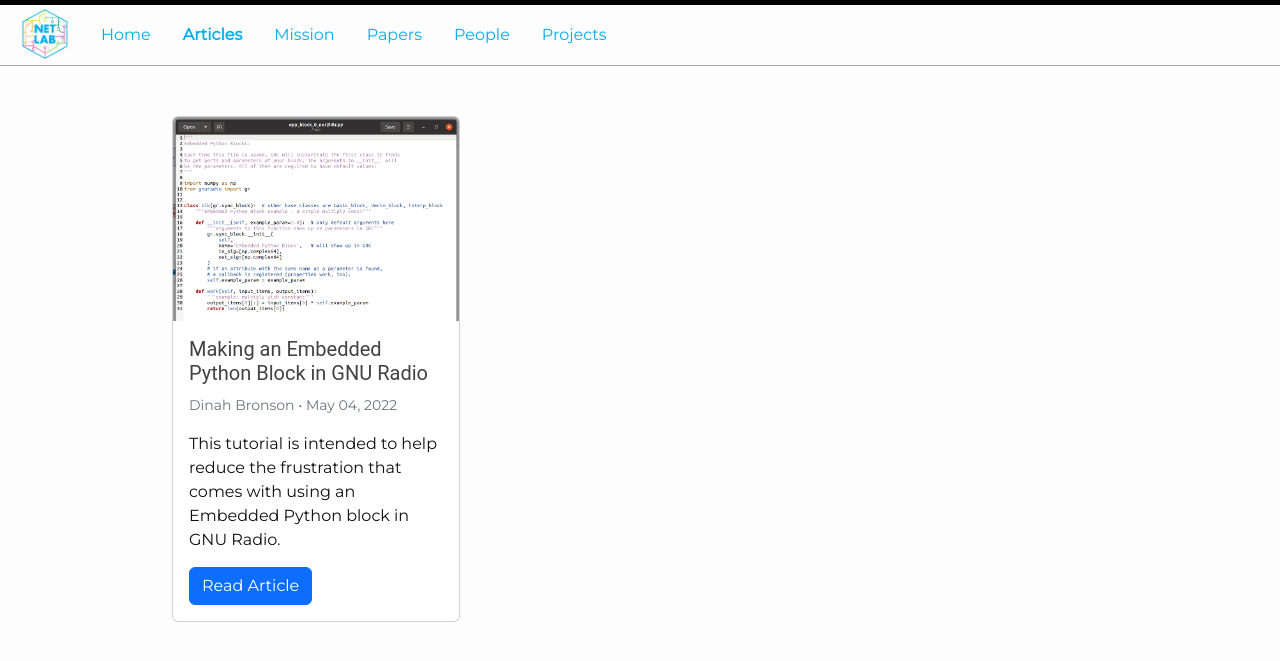
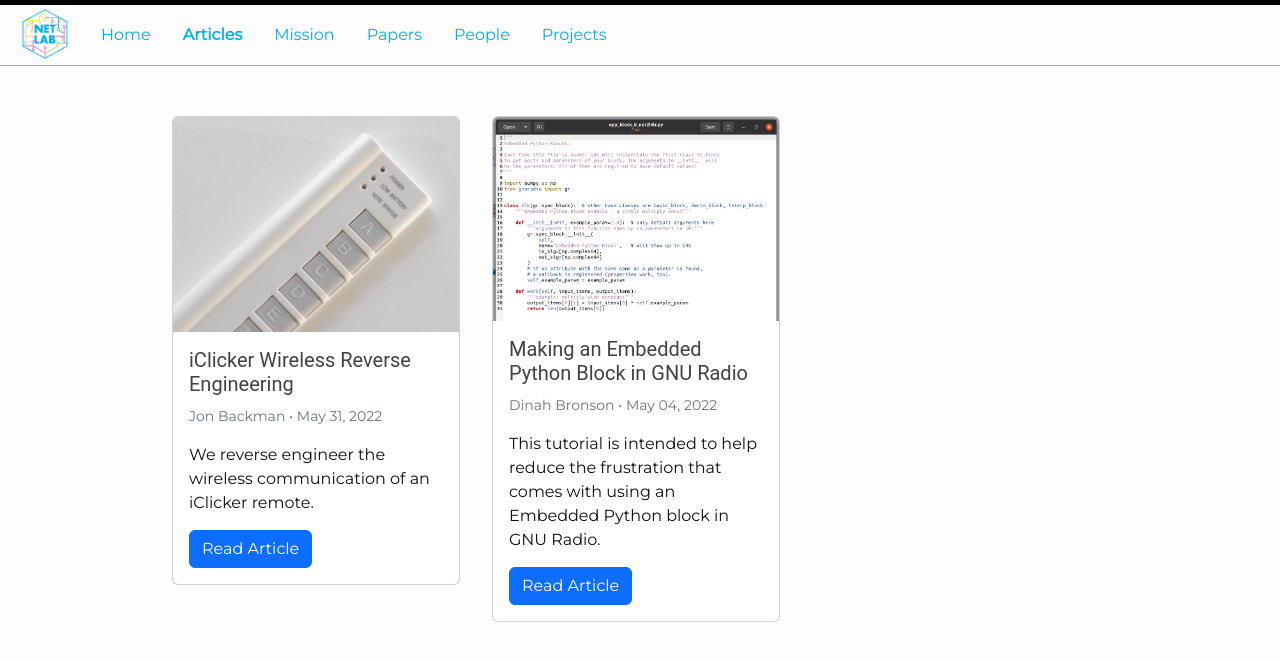
Before and after one commit to NET-BYU/NET-BYU.github.io, a Jekyll site: the page built from pages/articles.html, in a window 1280 px wide. Shown: the top 661 px of the page. Built offline with Jekyll 4.4.1, drawn with Linux system fonts in a browser that asks for light colours; nearby versions of some CDN libraries.

Commit message:
Add new article

```diff
--- a/_data/articles.yaml
+++ b/_data/articles.yaml
@@ -1,3 +1,10 @@
+- title: iClicker Wireless Reverse Engineering
+  link: https://byunetlab.notion.site/iClicker-Wireless-Reverse-Engineering-58144e1665cc4294abb1ac2686494e77
+  lead_text: We reverse engineer the wireless communication of an iClicker remote.
+  author: Jon Backman
+  date: 2022-05-31 00:00:00
+  image: /post_images/iclicker.jpg
+
 - title: Making an Embedded Python Block in GNU Radio
   link: https://byunetlab.notion.site/Making-an-Embedded-Python-Block-in-GNU-Radio-e8caee28a3f8495ea7429cf6ffcb307d
   lead_text: This tutorial is intended to help reduce the frustration that comes with using an Embedded Python block in GNU Radio.
```
Also changed, not shown: post_images/iclicker.jpg (added).
